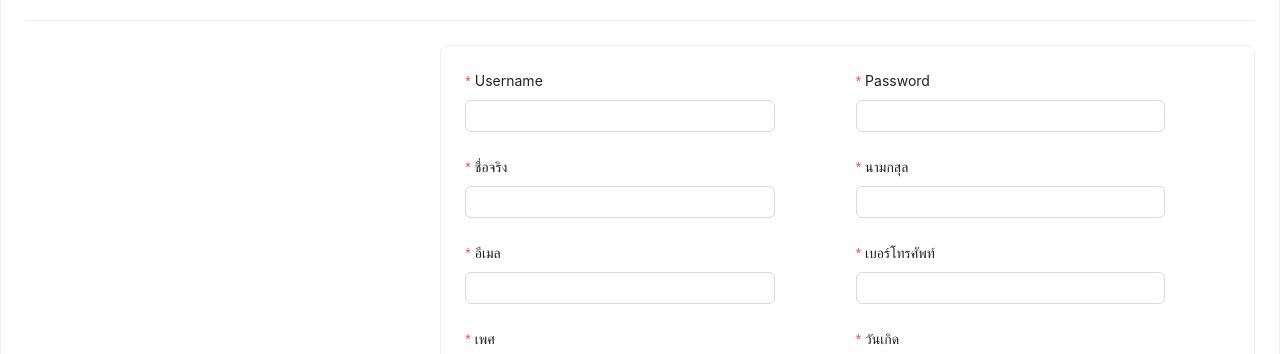
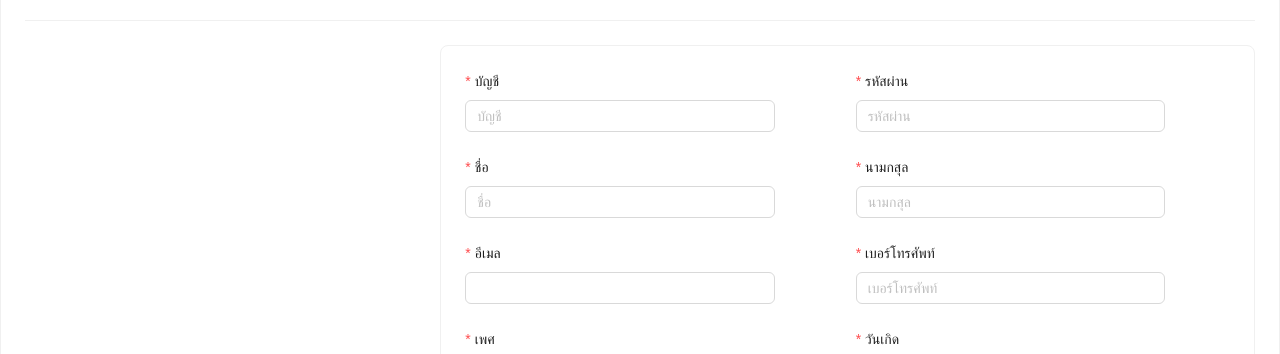
Before and after one commit to SpringSapphire/sa-project-demo, a React (Create React App) app in the folder frontend/: page /admin/dentist/edit/1 in a window 1280 px wide. Shown: the part 143-497 px from the top of the page. Built offline with nearby package versions, Linux system fonts and the light colour scheme; no server answers.

Commit message:
label fix

```diff
--- a/frontend/src/pages/admin/adminD/create/adminCreateDentist.tsx
+++ b/frontend/src/pages/admin/adminD/create/adminCreateDentist.tsx
@@ -95,10 +95,10 @@ const AdminCreateDentist: FC = () => {
                       label="Username"
                       name="Username"
                       rules={[
-                        { required: true, message: "กรุณากรอกชื่อผู้ใช้" },
+                        { required: true, message: "กรุณากรอกชื่อบัญชี" },
                       ]}
                     >
-                      <Input placeholder="ชื่อผู้ใช้" />
+                      <Input placeholder="ชื่อบัญชี" />
                     </Form.Item>
                   </Col>
                   <Col xs={0} sm={2} md={2} lg={2} xl={2} />
--- a/frontend/src/pages/admin/adminD/edit/adminDentistEdit.tsx
+++ b/frontend/src/pages/admin/adminD/edit/adminDentistEdit.tsx
@@ -129,47 +129,47 @@ const AdminEditDentistProfile: FC = () => {
                 <Row gutter={[16, 16]}>
                   <Col xs={24} sm={10} md={10} lg={10} xl={10}>
                     <Form.Item
-                      label="Username"
+                      label="บัญชี"
                       name="Username"
                       rules={[
                         {
                           required: true,
-                          message: "กรุณากรอกชื่อ !",
+                          message: "กรุณากรอกชื่อบัญชี",
                         },
                       ]}
                     >
-                      <Input />
+                      <Input  placeholder="บัญชี"/>
                     </Form.Item>
                   </Col>
                   <Col xs={0} sm={2} md={2} lg={2} xl={2} />
                   <Col xs={24} sm={10} md={10} lg={10} xl={10}>
                     <Form.Item
-                      label="Password"
+                      label="รหัสผ่าน"
                       name="Password"
                       rules={[
                         {
                           required: true,
-                          message: "กรุณากรอกชื่อ !",
+                          message: "กรุณากรอกรหัสผ่าน",
                         },
                       ]}
                     >
-                      <Input />
+                      <Input placeholder="รหัสผ่าน"/>
                     </Form.Item>
                   </Col>
                 </Row>
                 <Row gutter={[16, 16]}>
                   <Col xs={24} sm={10} md={10} lg={10} xl={10}>
                     <Form.Item
-                      label="ชื่อจริง"
+                      label="ชื่อ"
                       name="FirstName"
                       rules={[
                         {
                           required: true,
-                          message: "กรุณากรอกชื่อ !",
+                          message: "กรุณากรอกชื่อ",
                         },
                       ]}
                     >
-                      <Input />
+                      <Input placeholder="ชื่อ"/>
                     </Form.Item>
                   </Col>
                   <Col xs={0} sm={2} md={2} lg={2} xl={2} />
@@ -184,7 +184,7 @@ const AdminEditDentistProfile: FC = () => {
                         },
                       ]}
                     >
-                      <Input />
+                      <Input placeholder="นามกสุล"/>
                     </Form.Item>
                   </Col>
                 </Row>
@@ -219,7 +219,7 @@ const AdminEditDentistProfile: FC = () => {
                         },
                       ]}
                     >
-                      <Input />
+                      <Input placeholder="เบอร์โทรศัพท์"/>
                     </Form.Item>
                   </Col>
                 </Row>
--- a/frontend/src/pages/admin/adminM/create/adminCreateMember.tsx
+++ b/frontend/src/pages/admin/adminM/create/adminCreateMember.tsx
@@ -103,19 +103,19 @@ const AdminCreateMember: FC = () => {
                 <Row gutter={[16, 16]}>
                   <Col xs={24} sm={10} md={10} lg={10} xl={10}>
                     <Form.Item
-                      label="Username"
+                      label="ชื่อบัญชี"
                       name="Username"
                       rules={[
-                        { required: true, message: "กรุณากรอกชื่อผู้ใช้" },
+                        { required: true, message: "กรุณากรอกชื่อบัญชี" },
                       ]}
                     >
-                      <Input placeholder="ชื่อผู้ใช้" />
+                      <Input placeholder="ชื่อบัญชี" />
                     </Form.Item>
                   </Col>
                   <Col xs={0} sm={2} md={2} lg={2} xl={2} />
                   <Col xs={24} sm={10} md={10} lg={10} xl={10}>
                     <Form.Item
-                      label="Password"
+                      label="รหัสผ่าน"
                       name="Password"
                       rules={[{ required: true, message: "กรุณากรอกรหัสผ่าน" }]}
                     >
@@ -147,7 +147,7 @@ const AdminCreateMember: FC = () => {
                 <Row gutter={[16, 16]}>
                   <Col xs={24} sm={10} md={10} lg={10} xl={10}>
                     <Form.Item
-                      label="Email"
+                      label="อีเมล"
                       name="Email"
                       rules={[
                         { type: "email", message: "รูปแบบอีเมลไม่ถูกต้อง !" },
@@ -160,7 +160,7 @@ const AdminCreateMember: FC = () => {
                   <Col xs={0} sm={2} md={2} lg={2} xl={2} />
                   <Col xs={24} sm={10} md={10} lg={10} xl={10}>
                     <Form.Item
-                      label="Phone_number Number"
+                      label="เบอร์โทรศัพท์"
                       name="Phone_number"
                       rules={[
                         { required: true, message: "กรุณากรอกเบอร์โทรทัศพ์" },
@@ -173,7 +173,7 @@ const AdminCreateMember: FC = () => {
                 <Row gutter={[16, 16]}>
                   <Col xs={24} sm={10} md={10} lg={10} xl={10}>
                     <Form.Item
-                      label="Gender"
+                      label="เพศ"
                       name="GenderID"
                       rules={[{ required: true, message: "กรุณาเลือกเพศ" }]}
                     >
@@ -189,7 +189,7 @@ const AdminCreateMember: FC = () => {
                   <Col xs={0} sm={2} md={2} lg={2} xl={2} />
                   <Col xs={24} sm={10} md={10} lg={10} xl={10}>
                     <Form.Item
-                      label="Date of Birth"
+                      label="วันเกิด"
                       name="Birthday"
                       rules={[{ required: true, message: "กรุณากรอกวันเกิด" }]}
                     >
--- a/frontend/src/pages/admin/adminM/edit/adminMemberEdit.tsx
+++ b/frontend/src/pages/admin/adminM/edit/adminMemberEdit.tsx
@@ -131,7 +131,7 @@ const AdminEditMemberProfile: FC = () => {
                 <Row gutter={[16, 16]}>
                   <Col xs={24} sm={10} md={10} lg={10} xl={10}>
                     <Form.Item
-                      label="Username"
+                      label="ชื่อบัญชี"
                       name="Username"
                       rules={[
                         {
@@ -146,7 +146,7 @@ const AdminEditMemberProfile: FC = () => {
                   <Col xs={0} sm={2} md={2} lg={2} xl={2} />
                   <Col xs={24} sm={10} md={10} lg={10} xl={10}>
                     <Form.Item
-                      label="Password"
+                      label="รหัสผ่าน"
                       name="Password"
                       rules={[
                         {
@@ -162,7 +162,7 @@ const AdminEditMemberProfile: FC = () => {
                 <Row gutter={[16, 16]}>
                   <Col xs={24} sm={10} md={10} lg={10} xl={10}>
                     <Form.Item
-                      label="ชื่อจริง"
+                      label="ชื่อ"
                       name="FirstName"
                       rules={[
                         {
@@ -228,8 +228,8 @@ const AdminEditMemberProfile: FC = () => {
                 <Row gutter={[16, 16]}>
                   <Col xs={24} sm={10} md={10} lg={10} xl={10}>
                     <Form.Item
+                      label="เพศ"
                       name="GenderID"
-                      label="เพศ"
                       rules={[{ required: true, message: "กรุณาระบุเพศ !" }]}
                     >
                       <Select allowClear onChange={handleChange}>
@@ -264,8 +264,8 @@ const AdminEditMemberProfile: FC = () => {
                 <Row gutter={[16, 16]}>
                   <Col xs={24} sm={10} md={10} lg={10} xl={10}>
                     <Form.Item
+                      label="อาชีพ"
                       name="OccupationID"
-                      label="อาชีพ"
                       rules={[{ required: true, message: "กรุณาอาชีพ !" }]}
                     >
                       <Select allowClear onChange={handleChange}>
--- a/frontend/src/pages/dentist/dentistProfile.tsx
+++ b/frontend/src/pages/dentist/dentistProfile.tsx
@@ -105,7 +105,7 @@ const DentistProfile: FC = () => {
                 <Row gutter={[16, 16]}>
                   <Col xs={24} sm={10} md={10} lg={10} xl={10}>
                     <Form.Item
-                      label="Username"
+                      label="ชื่อบัญชี"
                       name="Username"
                       rules={[
                         {
@@ -120,7 +120,7 @@ const DentistProfile: FC = () => {
                   <Col xs={0} sm={2} md={2} lg={2} xl={2} />
                   <Col xs={24} sm={10} md={10} lg={10} xl={10}>
                     <Form.Item
-                      label="Password"
+                      label="รหัสผ่าน"
                       name="Password"
                       rules={[
                         {
@@ -136,7 +136,7 @@ const DentistProfile: FC = () => {
                 <Row gutter={[16, 16]}>
                   <Col xs={24} sm={10} md={10} lg={10} xl={10}>
                     <Form.Item
-                      label="ชื่อจริง"
+                      label="ชื่อ"
                       name="FirstName"
                       rules={[
                         {
@@ -202,8 +202,8 @@ const DentistProfile: FC = () => {
                 <Row gutter={[16, 16]}>
                   <Col xs={24} sm={10} md={10} lg={10} xl={10}>
                     <Form.Item
+                      label="เพศ"
                       name="GenderID"
-                      label="เพศ"
                       rules={[{ required: true, message: "กรุณาระบุเพศ !" }]}
                     >
                       <Select allowClear onChange={handleChange}>
--- a/frontend/src/pages/dentist/edit/editProfile.tsx
+++ b/frontend/src/pages/dentist/edit/editProfile.tsx
@@ -124,7 +124,7 @@ const DentistEditProfile: FC = () => {
                 <Row gutter={[16, 16]}>
                   <Col xs={24} sm={24} md={24} lg={24} xl={10}>
                     <Form.Item
-                      label="Username"
+                      label="ชื่อบัญชี"
                       name="Username"
                       rules={[
                         {
@@ -139,7 +139,7 @@ const DentistEditProfile: FC = () => {
                   <Col xs={0} sm={0} md={0} lg={0} xl={2} />
                   <Col xs={24} sm={24} md={24} lg={24} xl={10}>
                     <Form.Item
-                      label="Password"
+                      label="รหัสผ่าน"
                       name="Password"
                       rules={[
                         {
@@ -155,7 +155,7 @@ const DentistEditProfile: FC = () => {
                 <Row gutter={[16, 16]}>
                   <Col xs={24} sm={24} md={24} lg={24} xl={10}>
                     <Form.Item
-                      label="ชื่อจริง"
+                      label="ชื่อ"
                       name="FirstName"
                       rules={[
                         {
@@ -221,8 +221,8 @@ const DentistEditProfile: FC = () => {
                 <Row gutter={[16, 16]}>
                   <Col xs={24} sm={24} md={24} lg={24} xl={10}>
                     <Form.Item
+                      label="เพศ"
                       name="GenderID"
-                      label="เพศ"
                       rules={[{ required: true, message: "กรุณาระบุเพศ !" }]}
                     >
                       <Select allowClear onChange={handleChange}>
--- a/frontend/src/pages/member/edit/editProfile.tsx
+++ b/frontend/src/pages/member/edit/editProfile.tsx
@@ -138,7 +138,7 @@ const MemberEditProfile: FC = () => {
                 <Row gutter={[16, 16]}>
                   <Col xs={24} sm={10} md={10} lg={10} xl={10}>
                     <Form.Item
-                      label="Username"
+                      label="ชื่อบัญชี"
                       name="Username"
                       rules={[
                         {
@@ -153,7 +153,7 @@ const MemberEditProfile: FC = () => {
                   <Col xs={0} sm={2} md={2} lg={2} xl={2} />
                   <Col xs={24} sm={10} md={10} lg={10} xl={10}>
                     <Form.Item
-                      label="Password"
+                      label="รหัสผ่าน"
                       name="Password"
                       rules={[
                         {
@@ -169,7 +169,7 @@ const MemberEditProfile: FC = () => {
                 <Row gutter={[16, 16]}>
                   <Col xs={24} sm={10} md={10} lg={10} xl={10}>
                     <Form.Item
-                      label="ชื่อจริง"
+                      label="ชื่อ"
                       name="FirstName"
                       rules={[
                         {
@@ -235,8 +235,8 @@ const MemberEditProfile: FC = () => {
                 <Row gutter={[16, 16]}>
                   <Col xs={24} sm={10} md={10} lg={10} xl={10}>
                     <Form.Item
+                      label="เพศ"
                       name="GenderID"
-                      label="เพศ"
                       rules={[{ required: true, message: "กรุณาระบุเพศ !" }]}
                     >
                       <Select allowClear onChange={handleChange}>
@@ -271,8 +271,8 @@ const MemberEditProfile: FC = () => {
                 <Row gutter={[16, 16]}>
                   <Col xs={24} sm={10} md={10} lg={10} xl={10}>
                     <Form.Item
+                      label="อาชีพ"
                       name="OccupationID"
-                      label="อาชีพ"
                       rules={[{ required: true, message: "กรุณาอาชีพ !" }]}
                     >
                       <Select  disabled allowClear onChange={handleChange}>
--- a/frontend/src/pages/member/memberProfile.tsx
+++ b/frontend/src/pages/member/memberProfile.tsx
@@ -117,7 +117,7 @@ const MemberProfile: FC = () => {
                 <Row gutter={[16, 16]}>
                   <Col xs={24} sm={10} md={10} lg={10} xl={10}>
                     <Form.Item
-                      label="Username"
+                      label="ชื่อบัญชี"
                       name="Username"
                       rules={[
                         {
@@ -129,10 +129,10 @@ const MemberProfile: FC = () => {
                       <Input />
                     </Form.Item>
                   </Col>
-                  <Col xs={0} sm={0} md={0} lg={0} xl={2} />
+                  <Col xs={0} sm={2} md={2} lg={2} xl={2} />
                   <Col xs={24} sm={10} md={10} lg={10} xl={10}>
                     <Form.Item
-                      label="Password"
+                      label="รหัสผ่าน"
                       name="Password"
                       rules={[
                         {
@@ -148,7 +148,7 @@ const MemberProfile: FC = () => {
                 <Row gutter={[16, 16]}>
                   <Col xs={24} sm={10} md={10} lg={10} xl={10}>
                     <Form.Item
-                      label="ชื่อจริง"
+                      label="ชื่อ"
                       name="FirstName"
                       rules={[
                         {
@@ -160,7 +160,7 @@ const MemberProfile: FC = () => {
                       <Input />
                     </Form.Item>
                   </Col>
-                  <Col xs={0} sm={0} md={0} lg={0} xl={2} />
+                  <Col xs={0} sm={2} md={2} lg={2} xl={2} />
                   <Col xs={24} sm={10} md={10} lg={10} xl={10}>
                     <Form.Item
                       label="นามกสุล"
@@ -195,7 +195,7 @@ const MemberProfile: FC = () => {
                       <Input />
                     </Form.Item>
                   </Col>
-                  <Col xs={0} sm={0} md={0} lg={0} xl={2} />
+                  <Col xs={0} sm={2} md={2} lg={2} xl={2} />
                   <Col xs={24} sm={10} md={10} lg={10} xl={10}>
                     <Form.Item
                       label="เบอร์โทรศัพท์"
@@ -214,8 +214,8 @@ const MemberProfile: FC = () => {
                 <Row gutter={[16, 16]}>
                   <Col xs={24} sm={10} md={10} lg={10} xl={10}>
                     <Form.Item
+                      label="เพศ"
                       name="GenderID"
-                      label="เพศ"
                       rules={[{ required: true, message: "กรุณาระบุเพศ !" }]}
                     >
                       <Select allowClear onChange={handleChange}>
@@ -227,7 +227,7 @@ const MemberProfile: FC = () => {
                       </Select>
                     </Form.Item>
                   </Col>
-                  <Col xs={0} sm={0} md={0} lg={0} xl={2} />
+                  <Col xs={0} sm={2} md={2} lg={2} xl={2} />
                   <Col xs={24} sm={10} md={10} lg={10} xl={10}>
                     <Form.Item
                       label="วันเกิด"
@@ -250,8 +250,8 @@ const MemberProfile: FC = () => {
                 <Row gutter={[16, 16]}>
                   <Col xs={24} sm={10} md={10} lg={10} xl={10}>
                     <Form.Item
+                      label="อาชีพ"
                       name="OccupationID"
-                      label="อาชีพ"
                       rules={[{ required: true, message: "กรุณาอาชีพ !" }]}
                     >
                       <Select allowClear onChange={handleChange}>
```
